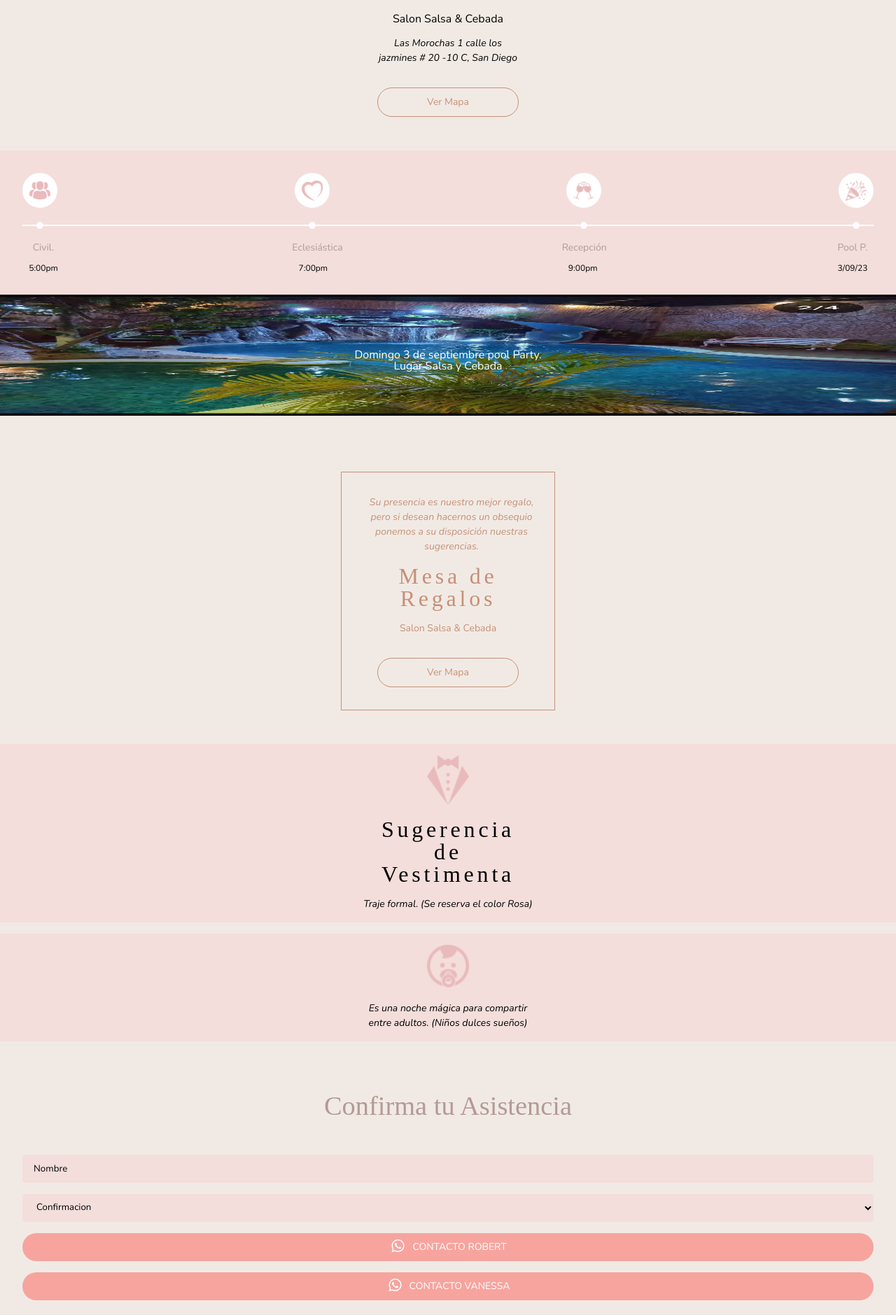
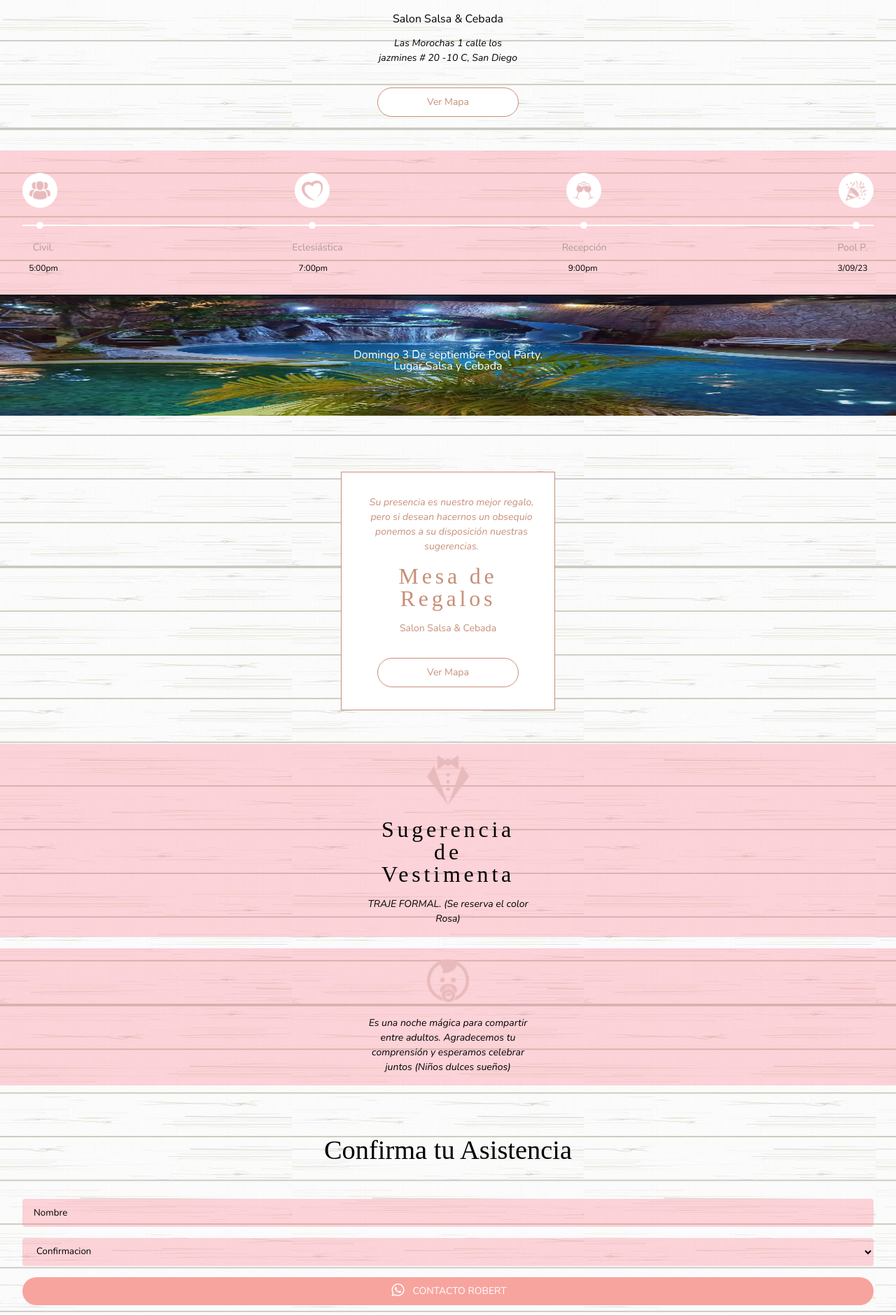
Before and after one commit to josesantanaweb/boda, a React (Vite) app: page / in a window 1280 px wide. Shown: the part 1100-2979 px from the top of the page at 70% size. Built offline with nearby package versions, Linux system fonts and the light colour scheme; a web font is replaced by a local one.

Commit message:
fix: correcciones

```diff
--- a/src/pages/HomePage/index.tsx
+++ b/src/pages/HomePage/index.tsx
@@ -4,7 +4,7 @@ import floral from "../../assets/images/floral.png"
 import photo from "../../assets/images/photo.png"
 import users from "../../assets/images/users.png"
 import love from "../../assets/images/love.png"
-import after from "../../assets/images/after.jpeg"
+import after from "../../assets/images/after.jpg"
 import traje from "../../assets/images/traje.png"
 import bebe from "../../assets/images/bebe.png"
 import whatsapp from "../../assets/images/whatsapp.png";
@@ -151,7 +151,7 @@ const HomePage = () => {
         <S.AfterImg src={after} alt="after" />
         <S.AfterInfo>
           <S.AfterDate>
-            Domingo 3 de septiembre pool Party. Lugar Salsa y Cebada
+            Domingo 3 De septiembre Pool Party. Lugar Salsa y Cebada
           </S.AfterDate>
         </S.AfterInfo>
       </S.After>
@@ -174,13 +174,13 @@ const HomePage = () => {
       <S.Outfit>
         <S.OutfitImg src={traje} alt="traje" />
         <S.OutfitTitle>Sugerencia de Vestimenta</S.OutfitTitle>
-        <S.OutfitText>Traje formal. (Se reserva el color Rosa)</S.OutfitText>
+        <S.OutfitText>TRAJE FORMAL. (Se reserva el color Rosa)</S.OutfitText>
       </S.Outfit>
       <S.Outfit>
         <S.OutfitImg src={bebe} alt="bebe" />
         <S.OutfitText>
-          Es una noche mágica para compartir entre adultos. (Niños dulces
-          sueños)
+          Es una noche mágica para compartir entre adultos. Agradecemos tu
+          comprensión y esperamos celebrar juntos (Niños dulces sueños)
         </S.OutfitText>
       </S.Outfit>
       <S.Form>
--- a/src/pages/HomePage/styles.ts
+++ b/src/pages/HomePage/styles.ts
@@ -2,7 +2,7 @@ import styled from "styled-components";
 import fondo from "../../assets/images/fondo.jpg";
 
 export const Home = styled.main`
-  /* background-image: url(${fondo}); */
+  background-image: url(${fondo});
 `;
 
 export const Roses = styled.img`
@@ -96,7 +96,7 @@ export const DaysLeftTitle = styled.h4`
 
 export const DaysLeft = styled.div`
   margin: 0;
-  background-color: rgba(252, 117, 133, 0.1);
+  background-color: rgba(252, 117, 133, 0.3);
   margin: 3rem 4rem;
   border-radius: 10px;
   padding: 1rem;
@@ -205,8 +205,9 @@ export const InformationButton = styled.a`
   margin: 0;
   font-size: 0.875rem;
   font-family: "Nunito", sans-serif;
-  color: #C78F78;
-  border: 1px solid #C78F78;
+  color: #c78f78;
+  border: 1px solid #c78f78;
+  background-color: #ffffff;
   border-radius: 35px;
   text-align: center;
   font-weight: 400;
@@ -227,7 +228,7 @@ export const InformationRoses = styled.img`
 `;
 
 export const Timeline = styled.div`
-  background-color: rgba(252, 117, 133, 0.1);
+  background-color: rgba(252, 117, 133, 0.3);
   padding: 2rem;
 `;
 
@@ -360,11 +361,12 @@ export const GiftMessage = styled.p`
 `;
 
 export const GiftInfo = styled.div`
-  border: 1px solid #C78F78;
+  border: 1px solid #c78f78;
   text-align: center;
   max-width: 240px;
   margin: 2rem auto 0;
   padding: 2rem;
+  background-color: #ffffff;
 `;
 
 export const GiftTitle = styled.h4`
@@ -392,6 +394,7 @@ export const GiftSite = styled.p`
 export const GiftButton = styled.a`
   margin: 0px auto;
   font-size: 0.875rem;
+  background-color: #ffffff;
   font-family: "Nunito", sans-serif;
   color: #C78F78;
   border: 1px solid #C78F78;
@@ -416,7 +419,7 @@ export const GiftRoses = styled.img`
 
 export const Outfit = styled.div`
   text-align: center;
-  background-color: rgba(252, 117, 133, 0.1);
+  background-color: rgba(252, 117, 133, 0.3);
   width: 100%;
   padding: 1rem 0;
   margin-bottom: 1rem;
@@ -458,14 +461,14 @@ export const FormTitle = styled.h4`
   margin: 0 auto 2.5rem;
   font-size: 2.4rem;
   font-family: "Major Mono Display";
-  color: #b39a96;
+  color: #000000;
   text-align: center;
   font-weight: 400;
   line-height: 1.5;
 `;
 
 export const FormInput = styled.input`
-  background-color: rgba(252, 117, 133, 0.1);
+  background-color: rgba(252, 117, 133, 0.3);
   height: 40px;
   border-radius: 4px;
   border: none;
@@ -482,7 +485,7 @@ export const FormInput = styled.input`
 `;
 
 export const FormTextarea = styled.textarea`
-  background-color: rgba(252, 117, 133, 0.1);
+  background-color: rgba(252, 117, 133, 0.3);
   height: 90px;
   border-radius: 4px;
   border: none;
@@ -499,7 +502,7 @@ export const FormTextarea = styled.textarea`
 `;
 
 export const FormSelect = styled.select`
-  background-color: rgba(252, 117, 133, 0.1);
+  background-color: rgba(252, 117, 133, 0.3);
   height: 40px;
   border-radius: 4px;
   border: none;
--- a/src/themes/global.ts
+++ b/src/themes/global.ts
@@ -58,7 +58,7 @@ const GlobalStyle = createGlobalStyle`
     box-sizing: border-box;
     font-size:  1rem;
     color: #000000;
-    background-color: #F1EAE4;
+    background-color: #FFFFFF;
   }
 `;
 
```
Also changed, not shown: src/assets/images/after.jpeg (deleted), src/assets/images/after.jpg (added).
